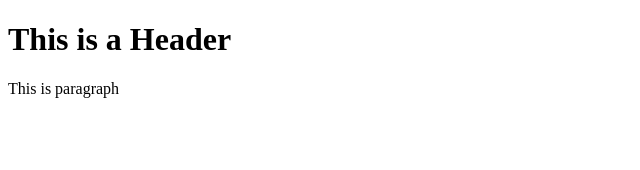
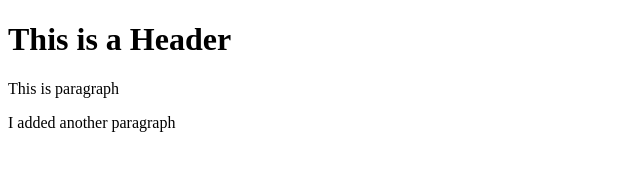
Before and after one commit to gelo650/git-test, a plain HTML site: page index.html in a window 1280 px wide. Shown: the whole page, without its empty margins (0-640 px from the left). Drawn offline with Linux system fonts and the light colour scheme.

Commit message:
Third Commit

```diff
--- a/index.html
+++ b/index.html
@@ -10,6 +10,7 @@
     <body>
         <h1>This is a Header</h1>
         <p>This is paragraph</p>
+        <p>I added another paragraph</p>
     </body>
 
 </html>
```
